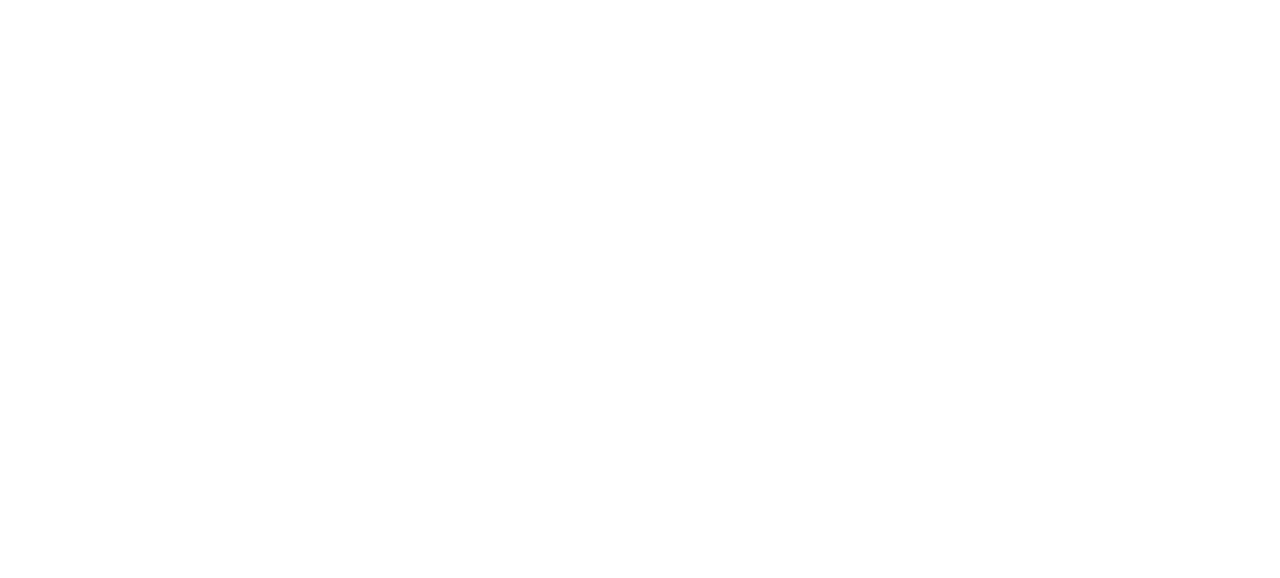
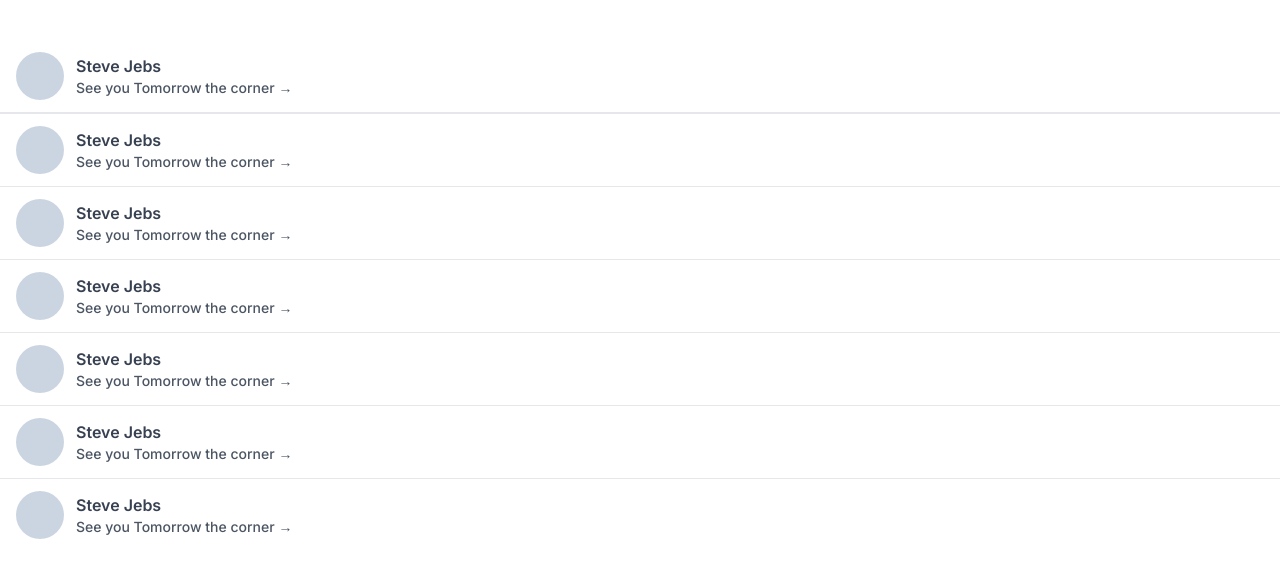
Before and after one commit to boyeonihn/carrot-market-app, a Next.js app: page /chats in a window 1280 px wide. Shown: the top 578 px of the page. Built offline with nearby package versions, Linux system fonts and the light colour scheme.

Commit message:
style: apply styling to chat screen

```diff
--- a/app/chats/page.tsx
+++ b/app/chats/page.tsx
@@ -1,3 +1,22 @@
-const Chats = () => {};
+const Chats = () => {
+  return (
+    <main className="py-10 divide-y-[1.5px]">
+      {[1, 2, 3, 4, 5, 6, 10].map((_, i) => (
+        <div
+          key={i}
+          className="flex px-4 cursor-pointer py-3 border-b items-center space-x-3"
+        >
+          <div className="w-12 h-12 rounded-full bg-slate-300" />
+          <div>
+            <p className="font-semibold text-gray-700">Steve Jebs</p>
+            <p className="text-sm font-medium text-gray-600">
+              See you Tomorrow the corner &rarr;
+            </p>
+          </div>
+        </div>
+      ))}
+    </main>
+  );
+};
 
 export default Chats;
```
